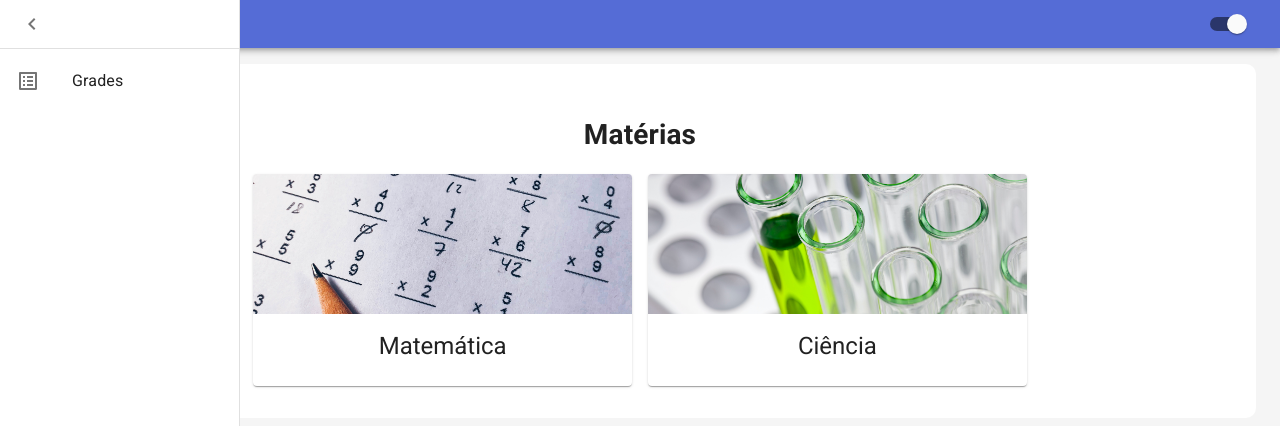
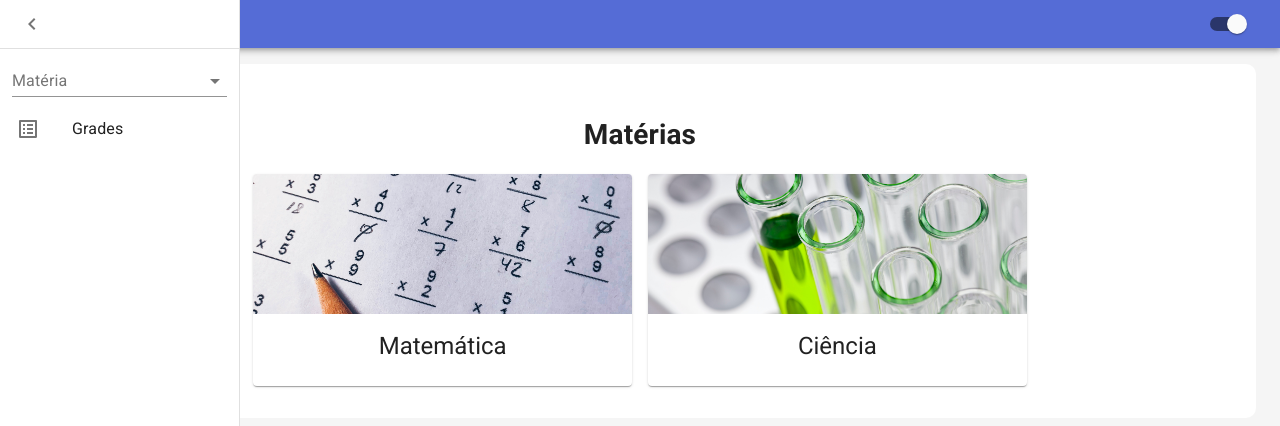
Before and after one commit to RoneyPasolini/ava-lon, a Next.js app: page / in a window 1280 px wide. Both pictures are taken after a click on the button "menu". Shown: the top 426 px of the page. Built offline with nearby package versions, Linux system fonts and the light colour scheme.

Commit message:
feat: add SelectSubject on NavMenu

```diff
--- a/src/components/Navigation/CloseMenuButton.tsx
+++ b/src/components/Navigation/NavMenu/Buttons/CloseMenuButton.tsx
@@ -2,7 +2,7 @@ import { IconButton } from '@material-ui/core'
 import ChevronLeftIcon from '@material-ui/icons/ChevronLeft'
 
 import React, { useContext } from 'react'
-import { NavMenuContext } from '../../contexts/NavMenuContext'
+import { NavMenuContext } from '../../../../contexts/NavMenuContext'
 
 export default function CloseMenuButton() {
   const { closeNavMenu } = useContext(NavMenuContext)
--- a/src/components/Navigation/OpenMenuButton.tsx
+++ b/src/components/Navigation/NavMenu/Buttons/OpenMenuButton.tsx
@@ -2,7 +2,7 @@ import MenuIcon from '@material-ui/icons/Menu'
 import { IconButton } from '@material-ui/core'
 
 import React, { useContext } from 'react'
-import { NavMenuContext } from '../../contexts/NavMenuContext'
+import { NavMenuContext } from '../../../../contexts/NavMenuContext'
 
 export default function OpenMenuButton() {
   const { openNavMenu } = useContext(NavMenuContext)
--- /dev/null
+++ b/src/components/Navigation/NavMenu/Buttons/SelectSubject.tsx
@@ -0,0 +1,54 @@
+import React, { useEffect, useState } from 'react'
+import { createStyles, makeStyles, Theme } from '@material-ui/core/styles'
+import InputLabel from '@material-ui/core/InputLabel'
+import FormControl from '@material-ui/core/FormControl'
+import Select from '@material-ui/core/Select'
+import SubjectsService from '../../../../services/SubjectsService'
+import Subject from '../../../../models/subject'
+
+const useStyles = makeStyles((theme: Theme) =>
+  createStyles({
+    fullWidth: {
+      width: '90%'
+    }
+  })
+)
+
+export default function SelectSubject() {
+  const [subjectList, setSubjectList] = useState([] as Subject[])
+
+  useEffect(() => {
+    const subjectsService = new SubjectsService()
+    setSubjectList(subjectsService.findAll())
+  }, [])
+
+  function changeSubject(event) {
+    const subjectId = event.target.value
+    if (subjectId !== '') {
+      console.log(subjectId)
+    }
+  }
+
+  const classes = useStyles()
+  return (
+    <div>
+      <FormControl className={classes.fullWidth}>
+        <InputLabel htmlFor="grouped-native-select">Matéria</InputLabel>
+        <Select
+          native
+          defaultValue=""
+          onChange={(event) => changeSubject(event)}
+        >
+          <option aria-label="None" value="" />
+          {subjectList.map((subject) => {
+            return (
+              <option key={subject.id} value={subject.id}>
+                {subject.title}
+              </option>
+            )
+          })}
+        </Select>
+      </FormControl>
+    </div>
+  )
+}
--- a/src/components/Navigation/NavMenu.tsx
+++ b/src/components/Navigation/NavMenu/NavMenu.tsx
@@ -12,8 +12,9 @@ import {
 
 import Link from 'next/link'
 import { useContext } from 'react'
-import { NavMenuContext } from '../../contexts/NavMenuContext'
-import CloseMenuButton from './CloseMenuButton'
+import { NavMenuContext } from '../../../contexts/NavMenuContext'
+import CloseMenuButton from './Buttons/CloseMenuButton'
+import SelectSubject from './Buttons/SelectSubject'
 
 const drawerWidth = 240
 
@@ -42,6 +43,8 @@ export interface NavItem {
 
 interface Props {
   navItems: NavItem[]
+  subjectName?: string
+  subjectId?: string
 }
 
 export function NavMenu({ navItems }: Props) {
@@ -62,6 +65,7 @@ export function NavMenu({ navItems }: Props) {
         <CloseMenuButton />
       </div>
       <Divider />
+      <SelectSubject />
       <List>
         {navItems.map((item) => (
           <Link href={item.url} key={item.text}>
--- a/src/components/Navigation/Navigation.tsx
+++ b/src/components/Navigation/Navigation.tsx
@@ -5,8 +5,8 @@ import Link from 'next/link'
 
 import { NavMenuProvider } from '../../contexts/NavMenuContext'
 import TopBar from '../Layout/TopBar'
-import OpenMenuButton from './OpenMenuButton'
-import { NavMenu, NavItem } from './NavMenu'
+import OpenMenuButton from './NavMenu/Buttons/OpenMenuButton'
+import { NavMenu, NavItem } from './NavMenu/NavMenu'
 
 const navItems = [
   {
```
